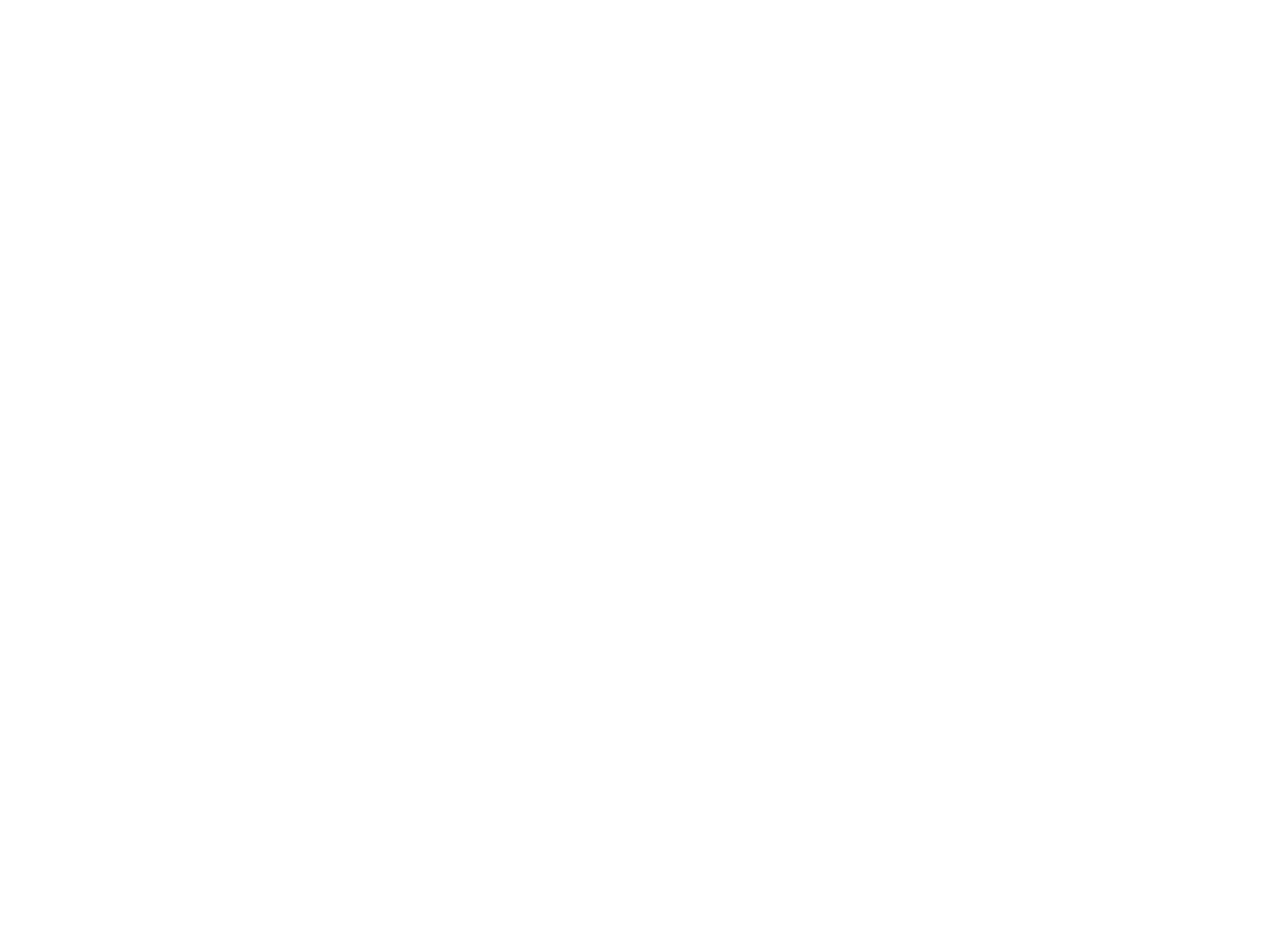
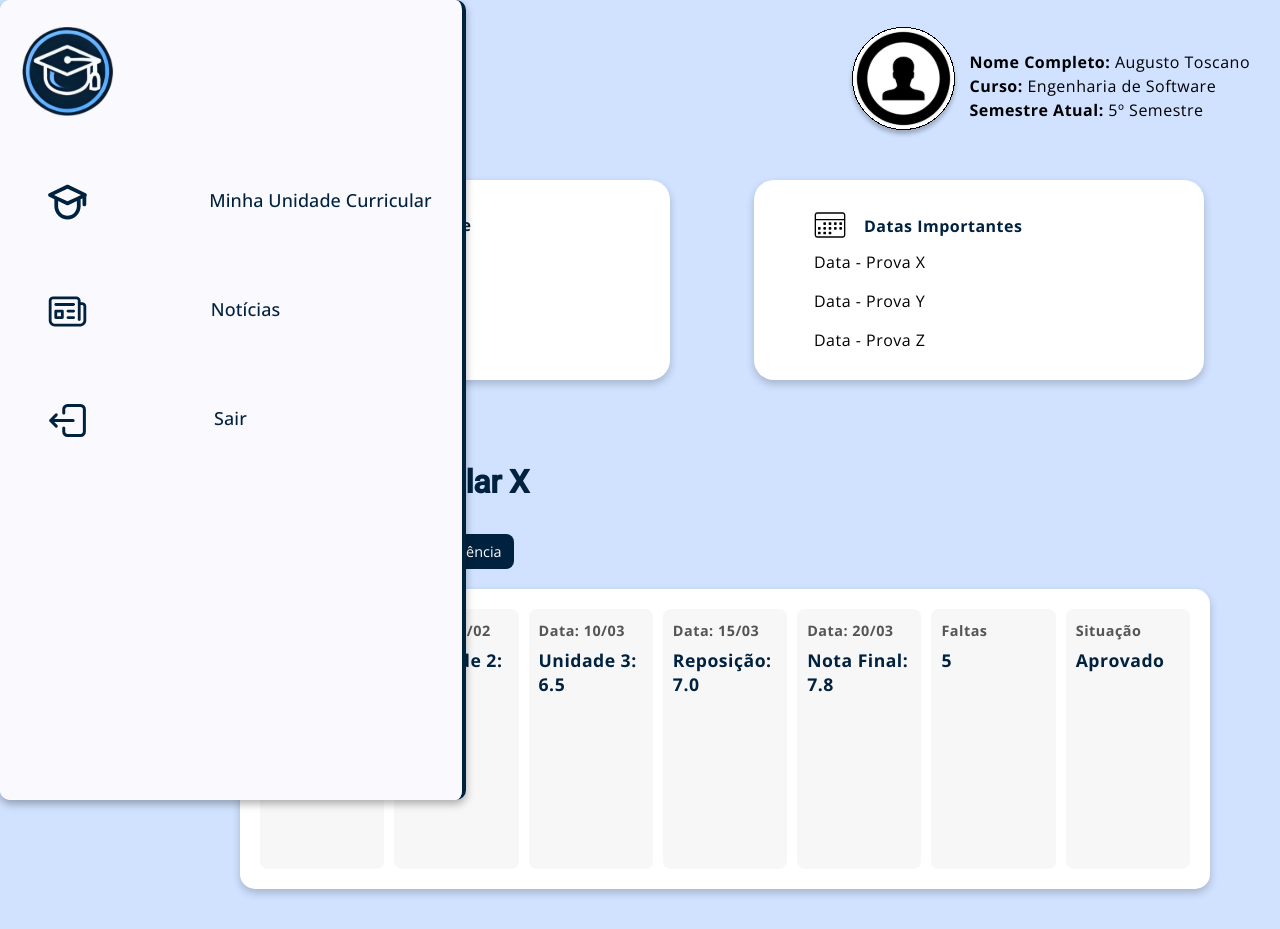
Before and after one commit to anafsantiago/Sistema-Academico-Front-End, an Angular app: page /aluno-notas-frequencia in a window 1280 px wide. Before the commit this address led to /. Before the commit the page ends 800 px from the top, so only its background shows below. Built offline with nearby package versions, Linux system fonts and the light colour scheme.

Commit message:
Página notas e frequência aluno

```diff
--- a/src/app/app.routes.ts
+++ b/src/app/app.routes.ts
@@ -3,11 +3,13 @@
 import {HomeAlunoComponent} from './page/home-aluno/home-aluno.component';
 import {RedefinirSenhaComponent} from './page/redefinir-senha/redefinir-senha.component';
 import {UcConteudoComponent} from './page/uc-conteudo/uc-conteudo.component';
+import {AlunoNotasFrequenciaComponent} from './page/aluno-notas-frequencia/aluno-notas-frequencia.component';
 
 export const routes: Routes = [
   {path: '', redirectTo: 'login', pathMatch: 'full'},
   {path: 'login', component: LoginComponent},
   {path: 'home-aluno', component: HomeAlunoComponent},
   {path: 'redefinir-senha', component: RedefinirSenhaComponent},
-  {path: 'uc-conteudo', component:UcConteudoComponent}
+  {path: 'uc-conteudo', component:UcConteudoComponent},
+  {path: 'aluno-notas-frequencia', component: AlunoNotasFrequenciaComponent}
 ];
--- /dev/null
+++ b/src/app/component/notas-frequencia-layout/notas-frequencia-layout.component.html
@@ -0,0 +1,39 @@
+<main>
+  <h1>Unidade Curricular X</h1>
+  <div class="btn-wrapper">
+    <button type="button" class="btn-conteudo">Conteúdo</button>
+    <button type="button" class="btn-notas">Notas e Frequência</button>
+  </div>
+  <section class="baloes">
+    <div class="balao">
+      <div class="coluna">
+        <div class="data">Data: 10/01</div>
+        <div class="valor">Unidade 1: 7.5</div>
+      </div>
+      <div class="coluna">
+        <div class="data">Data: 10/02</div>
+        <div class="valor">Unidade 2: 8.0</div>
+      </div>
+      <div class="coluna">
+        <div class="data">Data: 10/03</div>
+        <div class="valor">Unidade 3: 6.5</div>
+      </div>
+      <div class="coluna">
+        <div class="data">Data: 15/03</div>
+        <div class="valor">Reposição: 7.0</div>
+      </div>
+      <div class="coluna">
+        <div class="data">Data: 20/03</div>
+        <div class="valor">Nota Final: 7.8</div>
+      </div>
+      <div class="coluna">
+        <div class="data">Faltas</div>
+        <div class="valor">5</div>
+      </div>
+      <div class="coluna">
+        <div class="data">Situação</div>
+        <div class="valor">Aprovado</div>
+      </div>
+    </div>
+  </section>
+</main>
--- /dev/null
+++ b/src/app/component/notas-frequencia-layout/notas-frequencia-layout.component.scss
@@ -0,0 +1,96 @@
+@import "../../../estilo/cores.scss";
+
+// Variáveis SASS para datas e cores de destaque
+$data-color: #555;
+$highlight-color: #e0f7fa;
+
+main {
+  display: flex;
+  flex-direction: column;
+  align-items: flex-start;
+  background-color: $blue-bg;
+  margin-left: 200px;
+  padding: 20px;
+}
+
+h1 {
+  font-size: 2em;
+  font-weight: bold;
+  color: $secondary-color;
+  margin-bottom: 20px;
+}
+
+.baloes {
+  display: grid;
+  gap: 50px;
+  justify-content: center;
+}
+
+.balao {
+  width: 970px;
+  height: 300px;
+  background-color: white;
+  border-radius: 15px;
+  box-shadow: 0 4px 8px rgba(0, 0, 0, 0.2);
+  padding: 20px;
+  display: grid;
+  grid-template-columns: repeat(7, 1fr); // Define 7 colunas iguais
+  gap: 10px;
+  align-content: stretch; // Garante que as colunas ocupem toda a altura
+
+  .coluna {
+    display: flex;
+    flex-direction: column;
+    align-items: flex-start;
+    justify-content: flex-start;
+    background-color: #f7f7f7;
+    border-radius: 8px;
+    font-weight: bold;
+    color: $primary-color;
+    padding: 10px;
+    height: 100%; // Garante que cada coluna ocupe toda a altura da célula
+
+    // Estilo para as datas
+    .data {
+      font-size: 0.9em;
+      color: $data-color;
+      margin-bottom: 5px;
+    }
+
+    // Estilo para os valores e variáveis
+    .valor {
+      font-size: 1.1em;
+      color: $secondary-color;
+    }
+  }
+}
+
+.btn-wrapper {
+  display: flex;
+  gap: 30px;
+  margin-bottom: 20px;
+}
+
+.btn-conteudo,
+.btn-notas {
+  padding: 8px 12px;
+  border: none;
+  border-radius: 8px;
+  cursor: pointer;
+  font-size: 0.9em;
+  transition: opacity 0.3s ease;
+
+  &:hover {
+    opacity: 0.9;
+  }
+}
+
+.btn-conteudo {
+  background-color: $primary-color;
+  color: white;
+}
+
+.btn-notas {
+  background-color: $secondary-color;
+  color: white;
+}
--- /dev/null
+++ b/src/app/page/aluno-notas-frequencia/aluno-notas-frequencia.component.html
@@ -0,0 +1,7 @@
+<main>
+  <app-toolbar class="toolbar-overlay"></app-toolbar>
+  <app-user-options class="user-options-overlay"></app-user-options>
+  <p class = "text">Olá, Aluno!</p>
+  <app-horario-data class="baloes"></app-horario-data>
+  <app-notas-frequencia-layout></app-notas-frequencia-layout>
+</main>
--- /dev/null
+++ b/src/app/page/aluno-notas-frequencia/aluno-notas-frequencia.component.scss
@@ -0,0 +1,35 @@
+@import "../../../estilo/cores.scss";
+.toolbar-overlay {
+  position: fixed;
+  top: 0;
+  left: 0;
+}
+
+.user-options-overlay {
+  background-color: $blue-bg;
+  float: right;
+  margin-top: 30px;
+  margin-right: 10px;
+}
+
+main {
+  min-height: 100vh; // Altura total da tela, já que a toolbar é fixa
+  padding: 20px;
+  z-index: 1; /* Deve estar abaixo dos overlays */
+  background-color: $blue-bg;
+  flex-direction: column; /* Empilha os elementos verticalmente */
+
+}
+.text{
+  margin-top: 80px;
+  padding-left: 200px;
+  font-size: 35px;
+  font-weight: bolder;
+  color: $secondary-color;
+
+
+}
+.baloes{
+  display: flex;
+
+}
```
Also changed, not shown: src/app/component/notas-frequencia-layout/notas-frequencia-layout.component.ts (added, +12 -0 lines), src/app/page/aluno-notas-frequencia/aluno-notas-frequencia.component.ts (added, +23 -0 lines), 2 other files (tests, documents, lock files or other folders).
